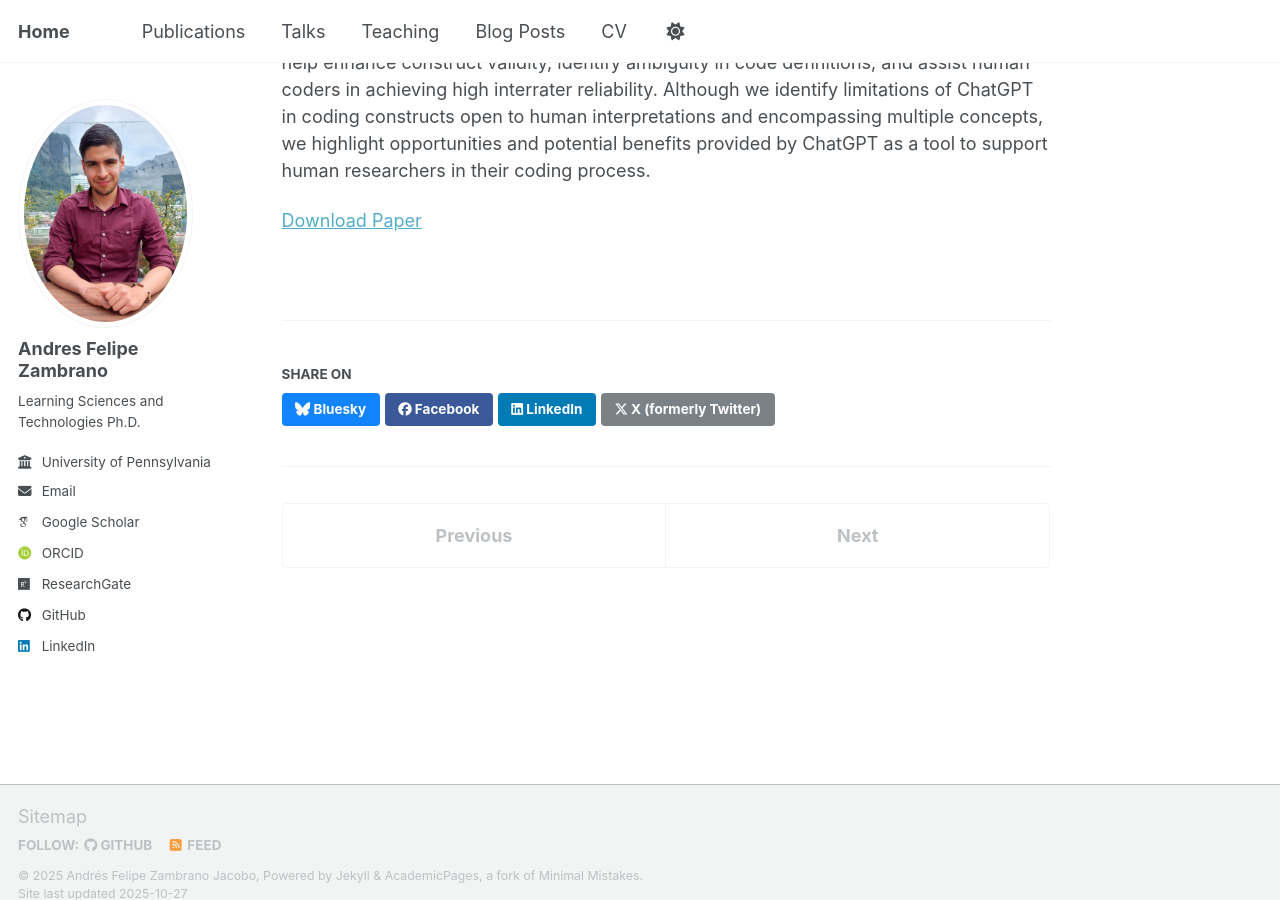
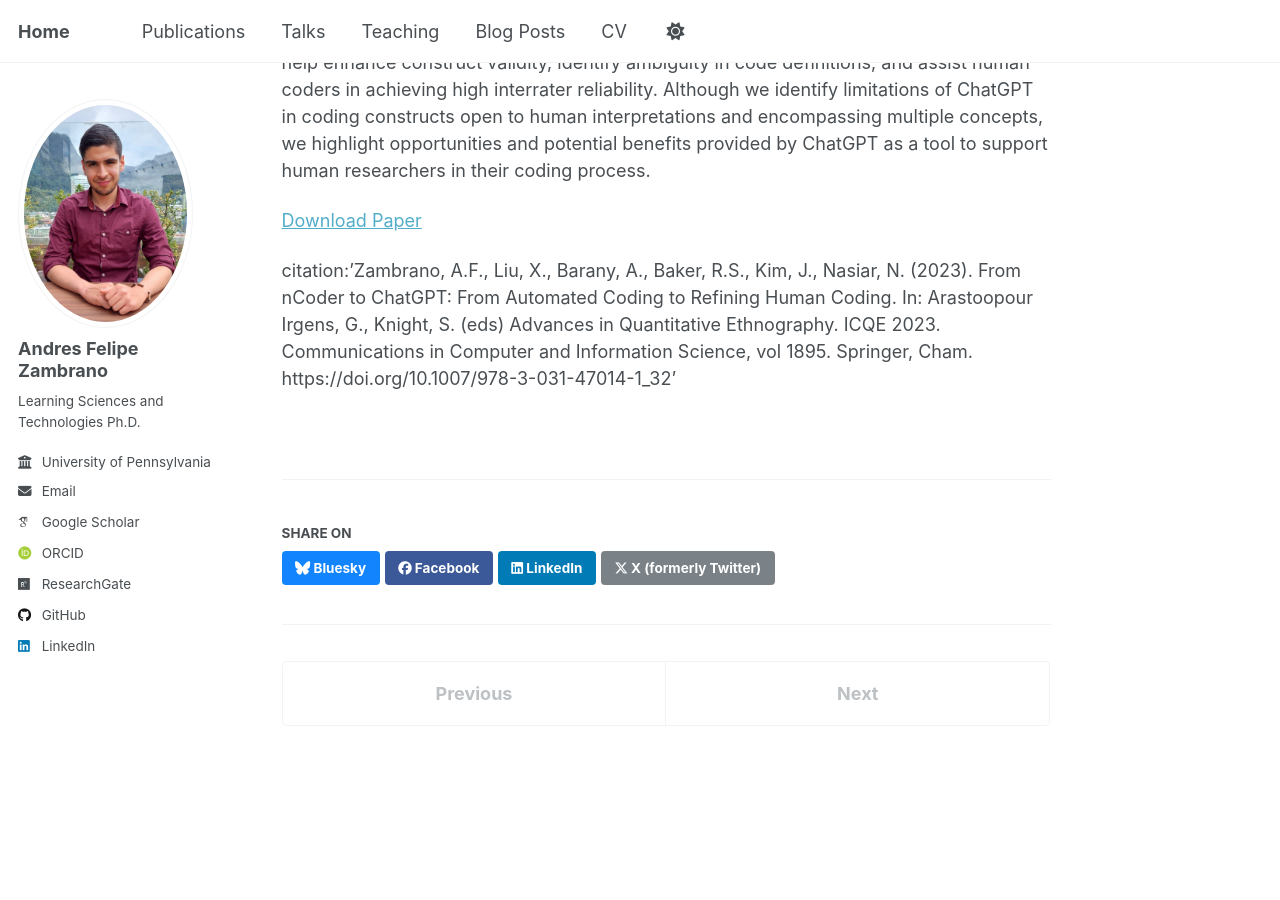
Before and after one commit to afzambrano/afzambrano.github.io, a Jekyll site: the page built from _publications/2023-icqe-gpt.md, in a window 1280 px wide and 900 px high, scrolled down 499 px. Built offline with Jekyll 4.4.1, drawn with Linux system fonts in a browser that asks for light colours; some web fonts are replaced; a script that is not in the unit is left out.

Commit message:
Update 2023-icqe-gpt.md

```diff
--- a/_publications/2023-icqe-gpt.md
+++ b/_publications/2023-icqe-gpt.md
@@ -12,3 +12,5 @@ paperurl: 'https://link.springer.com/chapter/10.1007/978-3-031-76332-8_19'
 This paper investigates the potential of utilizing ChatGPT (GPT-4) as a tool for supporting coding processes for Quantitative Ethnography research. We compare the use of ChatGPT and nCoder, the most widely used automated coding tool in the QE community, on a dataset of press releases and public addresses delivered by governmental leaders from seven countries from late February to late March 2020. The study assesses the accuracy of the automated coding procedures between the two tools, and the role that ChatGPT’s explanations of its coding decisions can play in improving the consistency and construct validity of human-generated codes. Results suggest that both ChatGPT and nCoder have advantages and disadvantages depending on the context, nature of the data, and researchers’ goals. While nCoder is useful for straightforward coding schemes represented through regular expressions, ChatGPT can better capture a variety of language structures. ChatGPT's ability to provide explanations for its decisions can also help enhance construct validity, identify ambiguity in code definitions, and assist human coders in achieving high interrater reliability. Although we identify limitations of ChatGPT in coding constructs open to human interpretations and encompassing multiple concepts, we highlight opportunities and potential benefits provided by ChatGPT as a tool to support human researchers in their coding process.
 
 [Download Paper](https://link.springer.com/chapter/10.1007/978-3-031-76332-8_19)
+
+citation:'Zambrano, A.F., Liu, X., Barany, A., Baker, R.S., Kim, J., Nasiar, N. (2023). From nCoder to ChatGPT: From Automated Coding to Refining Human Coding. In: Arastoopour Irgens, G., Knight, S. (eds) Advances in Quantitative Ethnography. ICQE 2023. Communications in Computer and Information Science, vol 1895. Springer, Cham. https://doi.org/10.1007/978-3-031-47014-1_32'
```
